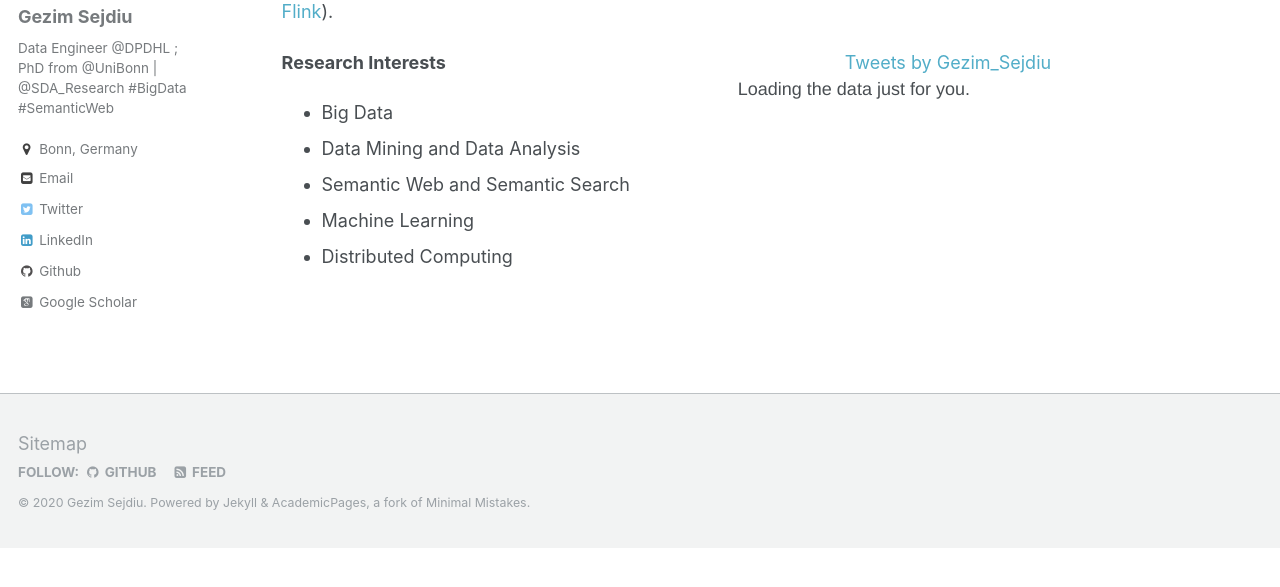
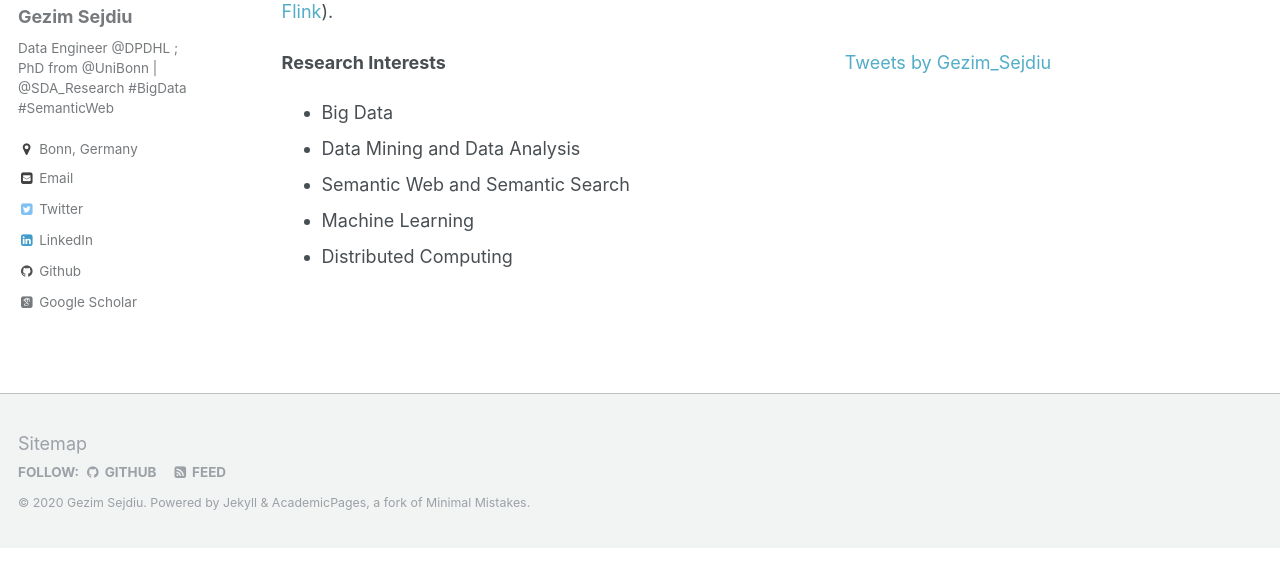
Before and after one commit to GezimSejdiu/gezimsejdiu.github.io, a Jekyll site: the page built from _pages/about.md, in a window 1280 px wide, cut to the strip 297-884 px from the top of the page. Built offline with Jekyll 4.4.1, drawn with Linux system fonts in a browser that asks for light colours; some web fonts are replaced; comment, search, counter and statistics services are not loaded; some of the changed lines change nothing that is shown.

Commit message:
Comment out GitHubCalendar

```diff
--- a/_pages/about.md
+++ b/_pages/about.md
@@ -30,12 +30,11 @@
     </div>
   </article>
 
-<!-- Prepare a container for your calendar. -->
+<!-- Prepare a container for your calendar.
 <div class="calendar">
-    <!-- Loading stuff -->
     Loading the data just for you.
 </div>
 
 <script>
     GitHubCalendar(".calendar", "GezimSejdiu", {responsive:true});
-</script>
+</script> -->
```
